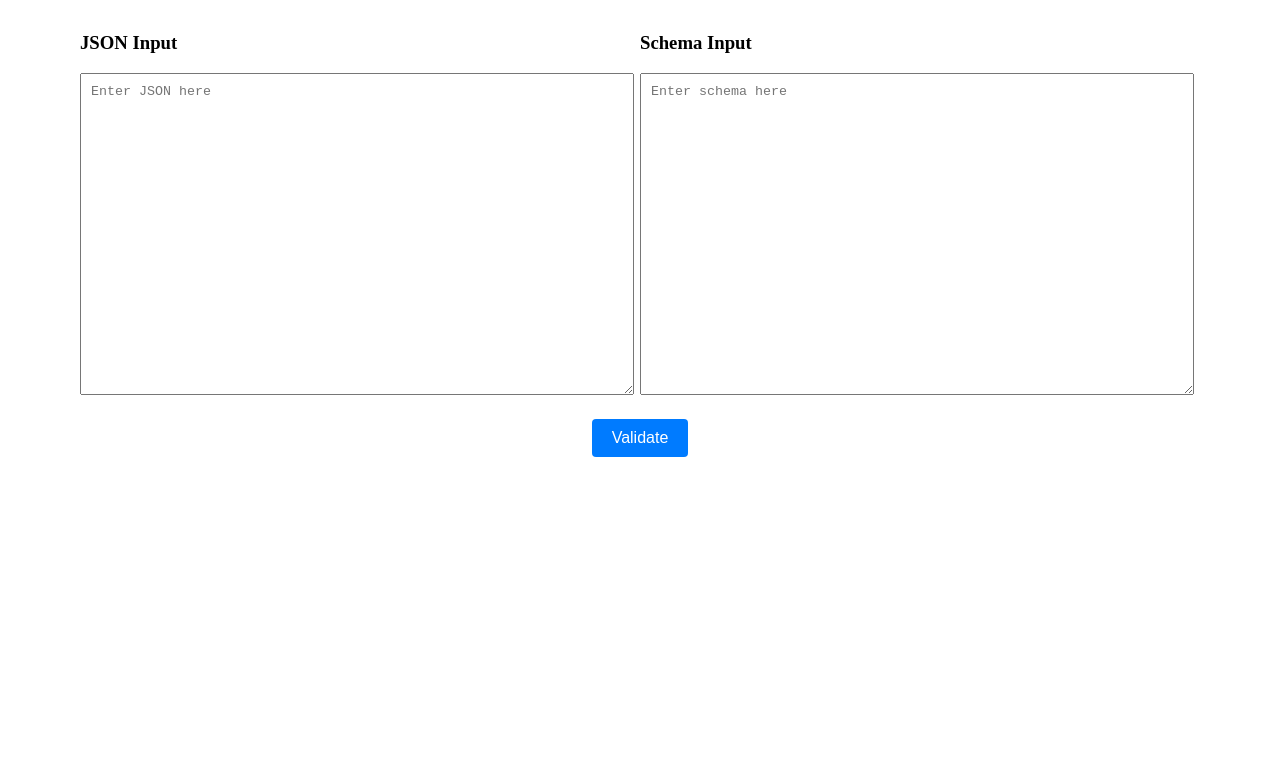
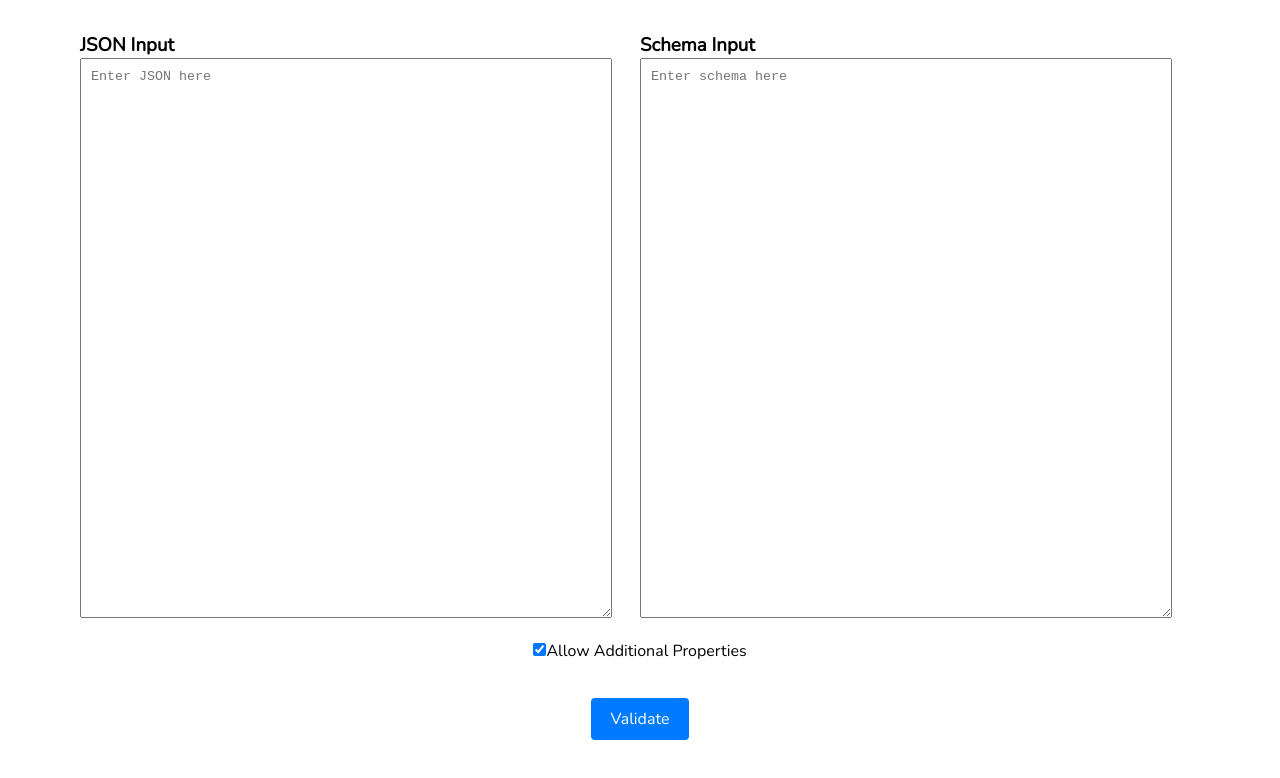
Before and after one commit to DevDashersCode/DesignOptimizer, a React (Create React App) app: page / in a window 1280 px wide. Shown: the top 778 px of the page. Built offline with nearby package versions, Linux system fonts and the light colour scheme.

Commit message:
Json schema validator

```diff
--- a/src/App.css
+++ b/src/App.css
@@ -1,10 +1,12 @@
 body {
   margin: 2rem 5rem;
+  font-family: 'Nunito', sans-serif;
 }
 .container {
   display: flex;
   justify-content: center;
   align-items: center;
+  margin-top: 1rem;
 }
 
 .inputContainer {
@@ -18,7 +20,7 @@ h3 {
 .jsonInput,
 .schemaInput {
   width: 95%;
-  height: 300px;
+  height: 70vh;
   padding: 10px;
   font-family: monospace;
 }
@@ -33,6 +35,7 @@ h3 {
   border: none;
   border-radius: 4px;
   cursor: pointer;
+  font-family: 'Nunito', sans-serif;
 }
 
 .validationResult {
--- a/src/App.js
+++ b/src/App.js
@@ -11,6 +11,7 @@ function App() {
   const [jsonInput, setJsonInput] = useState('');
   const [schemaInput, setSchemaInput] = useState('');
   const [validationResult, setValidationResult] = useState(null);
+  const [additionalProperties, setAdditionalProperties] = useState(true);
 
   const handleJsonInputChange = (event) => {
     setJsonInput(event.target.value);
@@ -20,10 +21,19 @@ function App() {
     setSchemaInput(event.target.value);
   };
 
+  const handleAdditionalPropertiesChange = (event) => {
+    setAdditionalProperties(event.target.checked);
+  };
+
   const handleTestClick = () => {
     try {
       const parsedJson = JSON.parse(jsonInput);
       const parsedSchema = JSON.parse(schemaInput);
+
+      if (!additionalProperties) {
+        parsedSchema.additionalProperties = false;
+      }
+
       const validate = ajv.compile(parsedSchema);
       const isValid = validate(parsedJson);
 
@@ -71,6 +81,16 @@ function App() {
         </div>
       </div>
       <div className="container">
+        <label>
+          <input
+            type="checkbox"
+            checked={additionalProperties}
+            onChange={handleAdditionalPropertiesChange}
+          />
+          Allow Additional Properties
+        </label>
+      </div>
+      <div className="container">
         <button onClick={handleTestClick} className="testButton">
           Validate
         </button>
--- a/src/index.css
+++ b/src/index.css
@@ -1,35 +1,7 @@
-.App {
-  text-align: left;
-  padding: 20px;
+@import url('https://fonts.googleapis.com/css2?family=Nunito&display=swap');
+
+* {
+  margin: 0;
+  padding: 0;
+  box-sizing: border-box;
 }
-
-.InputContainer {
-  display: flex;
-  justify-content: space-between;
-  margin-bottom: 20px;
-}
-
-.EditorContainer {
-  width: 45%;
-  padding: 10px;
-  border: 1px solid #ccc;
-  border-radius: 4px;
-  text-align: left;
-}
-
-.ValidationResult {
-  margin-top: 20px;
-  font-weight: bold;
-  padding: 10px;
-  border-radius: 4px;
-}
-
-.valid {
-  background-color: #b7e8b0;
-  color: #006400;
-}
-
-.invalid {
-  background-color: #ffb5b5;
-  color: #8b0000;
-}
```
Also changed, not shown: src/sample.json (+14 -0 lines).
